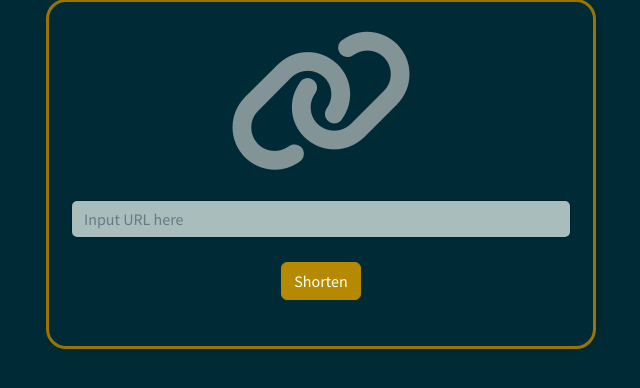
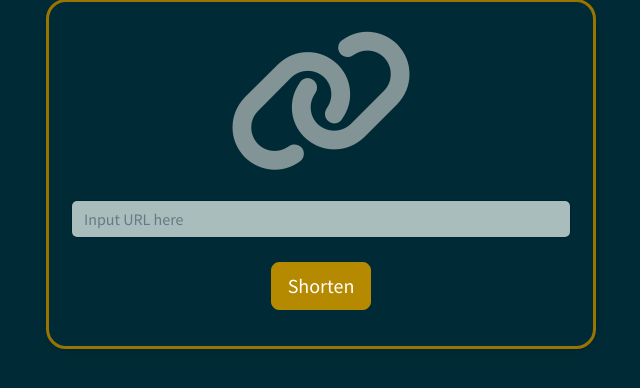
Before and after one commit to flowerhahaha/url-shortener, a Node server app: page / in a window 1280 px wide. Shown: the part 159-547 px from the top of the page, without its empty margins (319-959 px from the left). Run offline with Node 20, Linux system fonts and the light colour scheme; some libraries are stand-ins or nearby versions.

Commit message:
feat: modify homepage to show shortened URL

```diff
--- a/views/index.hbs
+++ b/views/index.hbs
@@ -1,10 +1,21 @@
 <i class="fa-solid fa-link mt-4"></i>
 
+{{#if shortenedUrl}}
+<h5 class="my-4">
+  Success! Please use this link: <a href="{{ shortenedUrl }}" target="_blank">{{ shortenedUrl }}</a>
+</h5>
+<div>
+  <a href="/" class="btn btn-lg btn-primary mx-2">Back</a>
+  <button class="btn btn-lg btn-info mx-2">Copy</button>
+</div>
+<small class="mt-3">Original URL: <a href="{{ originalUrl }}" target="_blank">{{ originalUrl }}</a></small>
+
+{{else}}
 <form action="/" method="POST">
   <div class="mb-4">
     <label for="url-input" class="form-label"></label>
     <input type="url" class="form-control" name="originalUrl" id="url-input" placeholder="Input URL here" required>
-    {{!-- <div id="url-input" class="form-text">Original URL: <a href="{{ originalUrl }}" target="_blank">{{ originalUrl }}</a></div> --}}
   </div>
-  <button type="submit" class="btn btn-primary">Shorten</button>
+  <button type="submit" class="btn btn-lg btn-primary">Shorten</button>
 </form>
+{{/if}}
```
